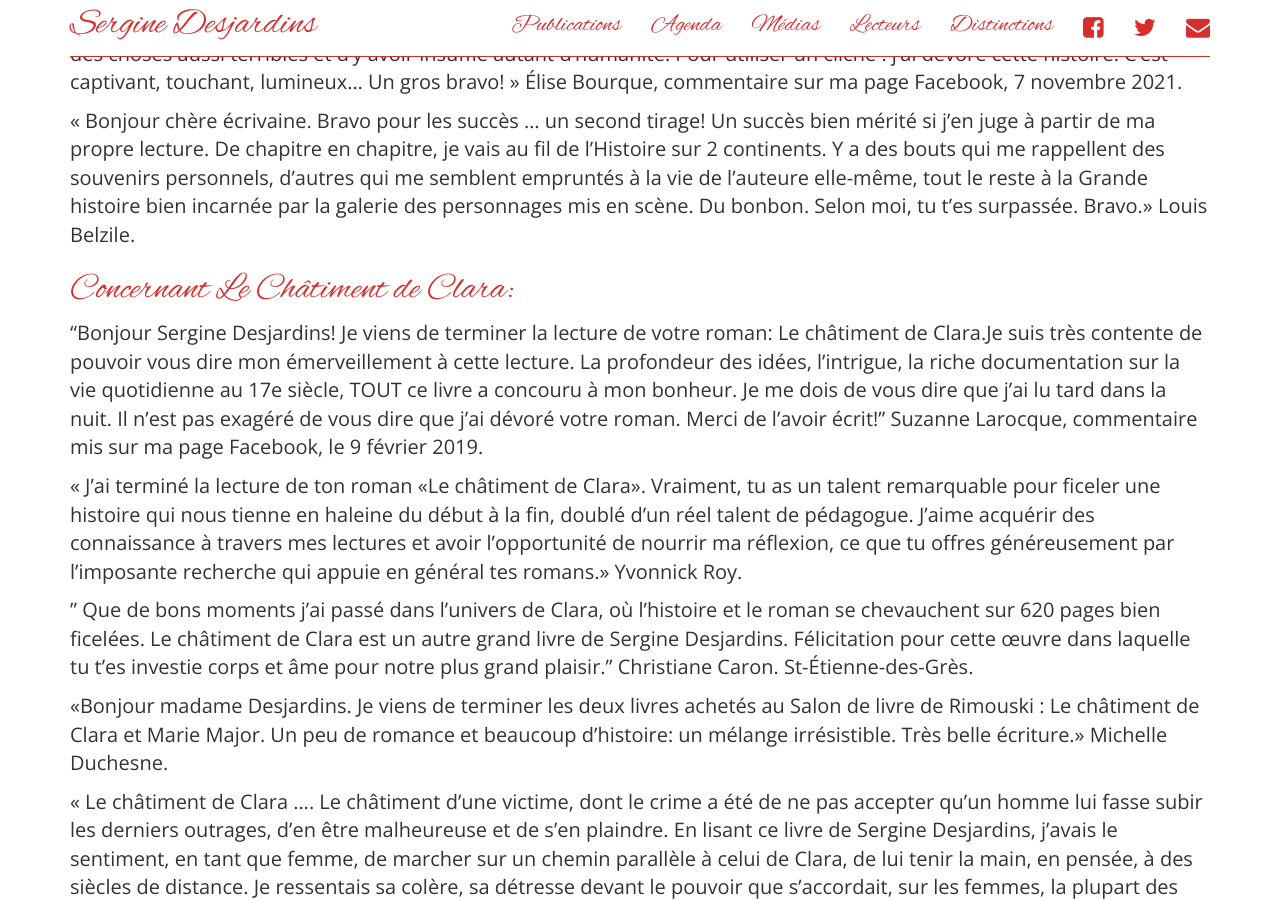
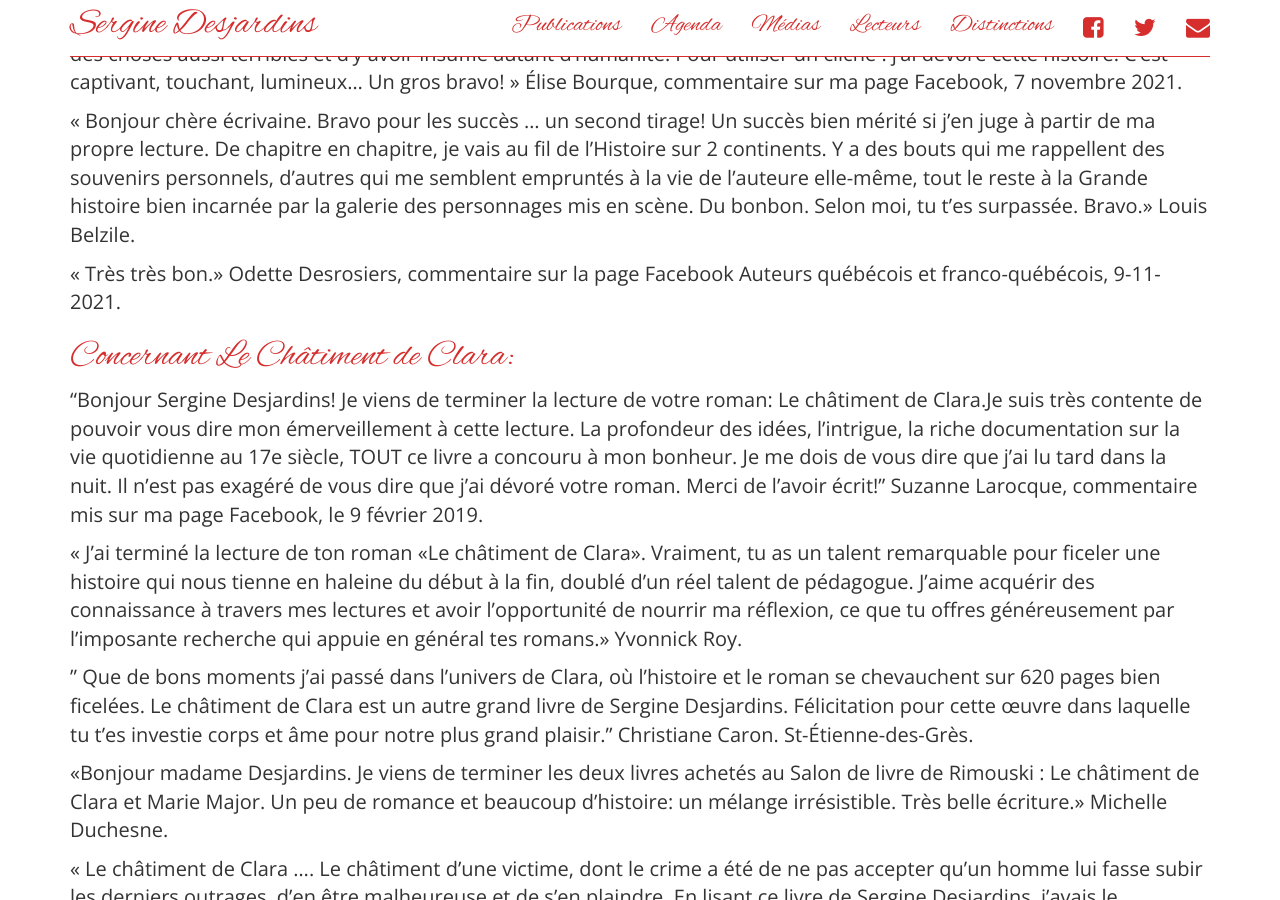
Before and after one commit to serginedesjardins/serginedesjardins.github.io, a Jekyll site: the page built from lecteurs.md, in a window 1280 px wide and 900 px high, scrolled down 2435 px. Built offline with Jekyll 4.4.1, drawn with Linux system fonts in a browser that asks for light colours; nearby versions of some CDN libraries.

Commit message:
Commentaire O.Desrosiers.

```diff
--- a/lecteurs.md
+++ b/lecteurs.md
@@ -54,6 +54,8 @@ Sergine, toute mon émotion à fleur de peau et ma gratitude pour ce tableau de
 « Quelle bonne nouvelle ! (à propos de la réimpression un mois après la parution). Je t’admire d’avoir été capable d’écrire des choses aussi terribles et d’y avoir insufflé autant d’humanité. Pour utiliser un cliché : j’ai dévoré cette histoire. C’est captivant, touchant, lumineux… Un gros bravo! » Élise Bourque, commentaire sur ma page Facebook, 7 novembre 2021.
 
 « Bonjour chère écrivaine. Bravo pour les succès ... un second tirage! Un succès bien mérité si j'en juge à partir de ma propre lecture. De chapitre en chapitre, je vais au fil de l'Histoire sur 2 continents. Y a des bouts qui me rappellent des souvenirs personnels, d'autres qui me semblent empruntés à la vie de l'auteure elle-même, tout le reste à la Grande histoire bien incarnée par la galerie des personnages mis en scène. Du bonbon. Selon moi, tu t'es surpassée. Bravo.» Louis Belzile.
+
+« Très très bon.» Odette Desrosiers, commentaire sur la page Facebook Auteurs québécois et franco-québécois, 9-11-2021.
 
 # Concernant Le Châtiment de Clara:
 
```
